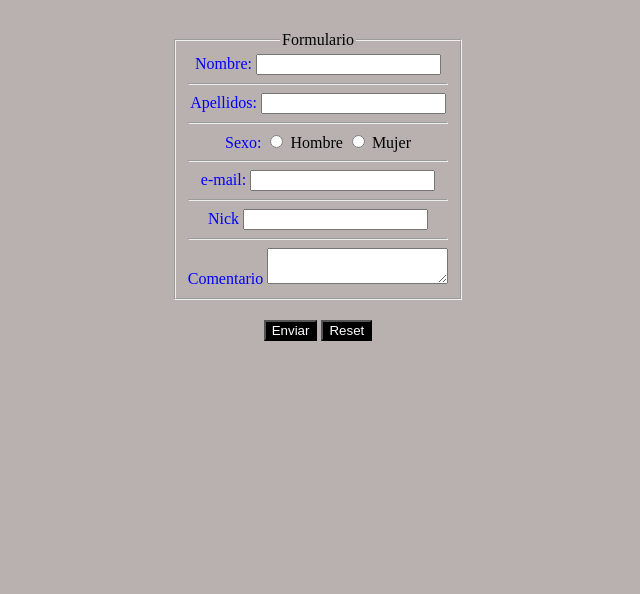
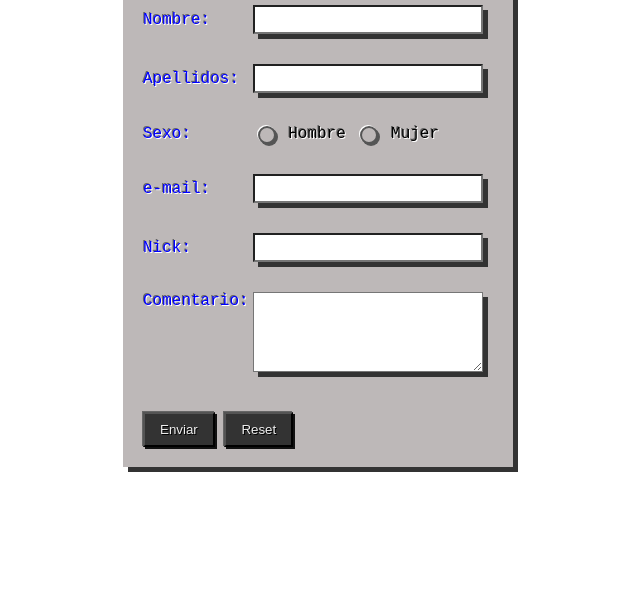
Before and after one commit to Franco2098/interfaces, a plain HTML site: page 1-formulario/index.html in a window 1280 px wide. Shown: the part 222-816 px from the top of the page, without its empty margins (322-962 px from the left). Drawn offline with Linux system fonts and the light colour scheme.

Commit message:
esqueomorfismo

```diff
--- a/1-formulario/index.html
+++ b/1-formulario/index.html
@@ -10,8 +10,7 @@
 
 <body>
     <form action="POST">
-        <fieldset>
-            <legend>Formulario</legend>
+        <h1>Formulario</h1>
             <label for="nombre">Nombre:</label>
             <input type="text" id="nombre">
             <hr>
@@ -25,12 +24,12 @@
             <label for="mail">e-mail:</label>
             <input type="text" id="mail">
             <hr>
-            <label for="nick">Nick</label>
+            <label for="nick">Nick:</label>
             <input type="text" id="nick">
             <hr>
-            <label for="comentario">Comentario</label>
+            <label for="comentario">Comentario:</label>
             <textarea name="comentario" id="comentario"></textarea>
-        </fieldset>
+            <hr>
         <button type="submit">Enviar</button>
         <button type="reset">Reset</button>
     </form>
--- a/1-formulario/style.css
+++ b/1-formulario/style.css
@@ -1,22 +1,84 @@
 body {
     display: flex;
-    text-align: center;
     justify-content: center;
     align-items: center;
-    height: 100vh;
-    background-color: #b9b0b0;
+    min-height: 100vh;
+    background-color: #ffffff;
+    font-family: 'Courier New', Courier, monospace;
+}
+
+form {
+    background-color: #bdb8b8;
+    box-shadow: 5px 5px 0px 0px #333333;
+    padding: 20px;
+    width: 350px;
+    text-shadow:
+        1px 1px 0px #ffffff,
+        -1px -1px 0px #666666;
+
+}
+
+h1 {
+    text-align: center;
+    color: #999999;
+    text-shadow:
+        1px 1px 0px #ffffff,
+        -1px -1px 0px #666666;
+}
+
+hr {
+    border: 0;
+    margin: 15px 0;
 }
 
 label {
     color: blue;
- }
+    display: inline-block;
+    width: 100px;
+}
 
- fieldset {
-    gap: 100px;
- }
+input[type="text"],
+textarea {
+    box-shadow: 5px 5px 0px 0px #333333;
+    padding: 5px;
+    box-sizing: border-box;
+    width: 230px;
+}
+
+input[type="radio"] {
+    appearance: none;
+    width: 18px;
+    height: 18px;
+    border: 2px solid #555;
+    border-radius: 50%;
+    background-color: #bdb8b8;
+    box-shadow:
+        2px 2px 0px #555,
+        -1px -1px 0px #ffffff;
+    vertical-align: middle;
+}
+
+input[type="radio"]:checked {
+    background-color: #333333;
+    box-shadow:
+        inset 2px 2px 0px #111111,
+        inset -1px -1px 0px #777777;
+}
+
+textarea {
+    height: 80px;
+    vertical-align: top;
+}
 
 button {
     color: white;
-    background-color: black;
-    margin-top: 20px;
+    margin-top: 10px;
+    padding: 8px 15px;
+    cursor: pointer;
+    color: #eeeeee;
+    background-color: #333333;
+    text-shadow: 1px 1px 0px #000000;
+    box-shadow:
+        2px 2px 0px #111111,
+        -1px -1px 0px #666666;
 }
```
